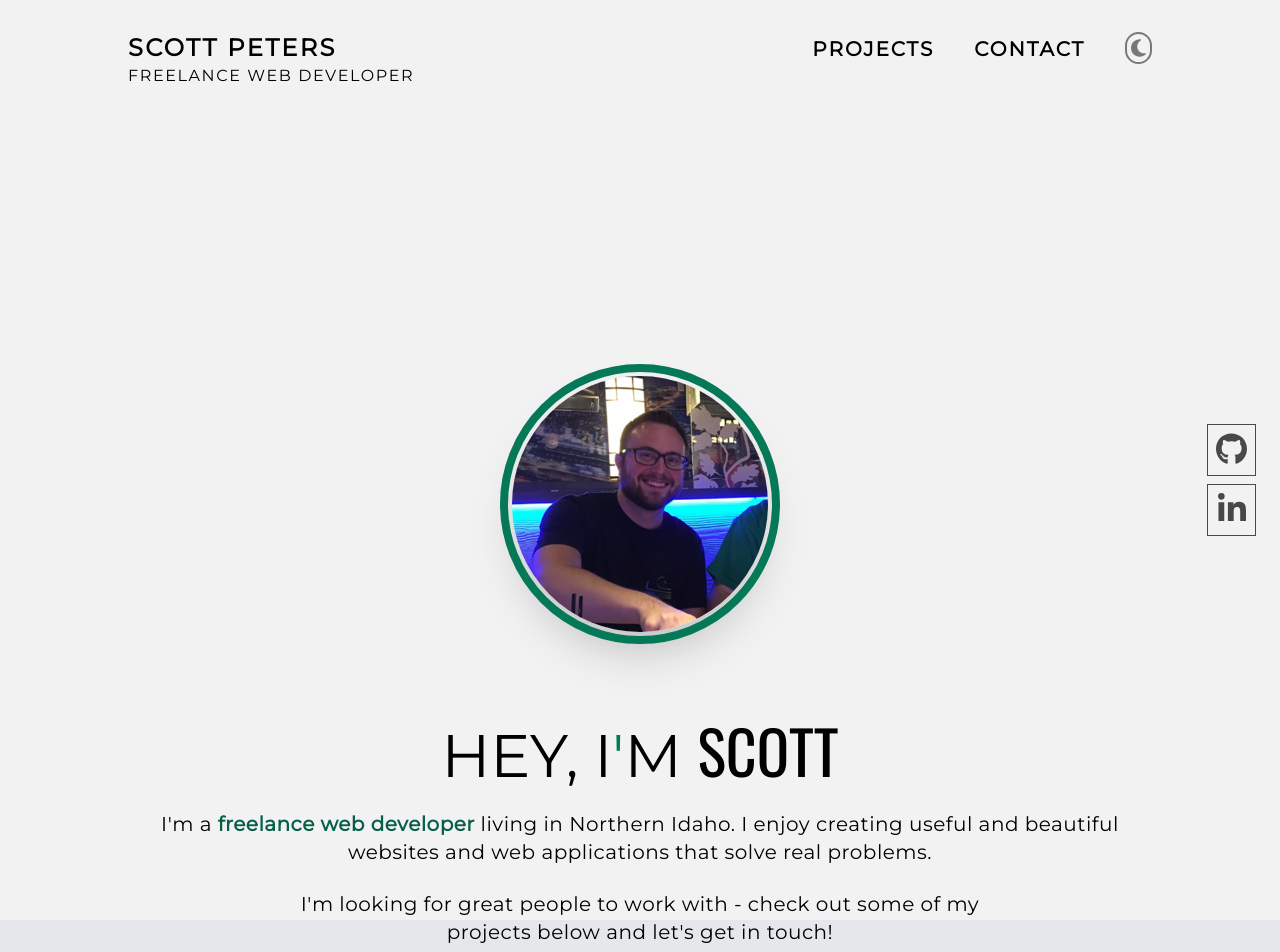
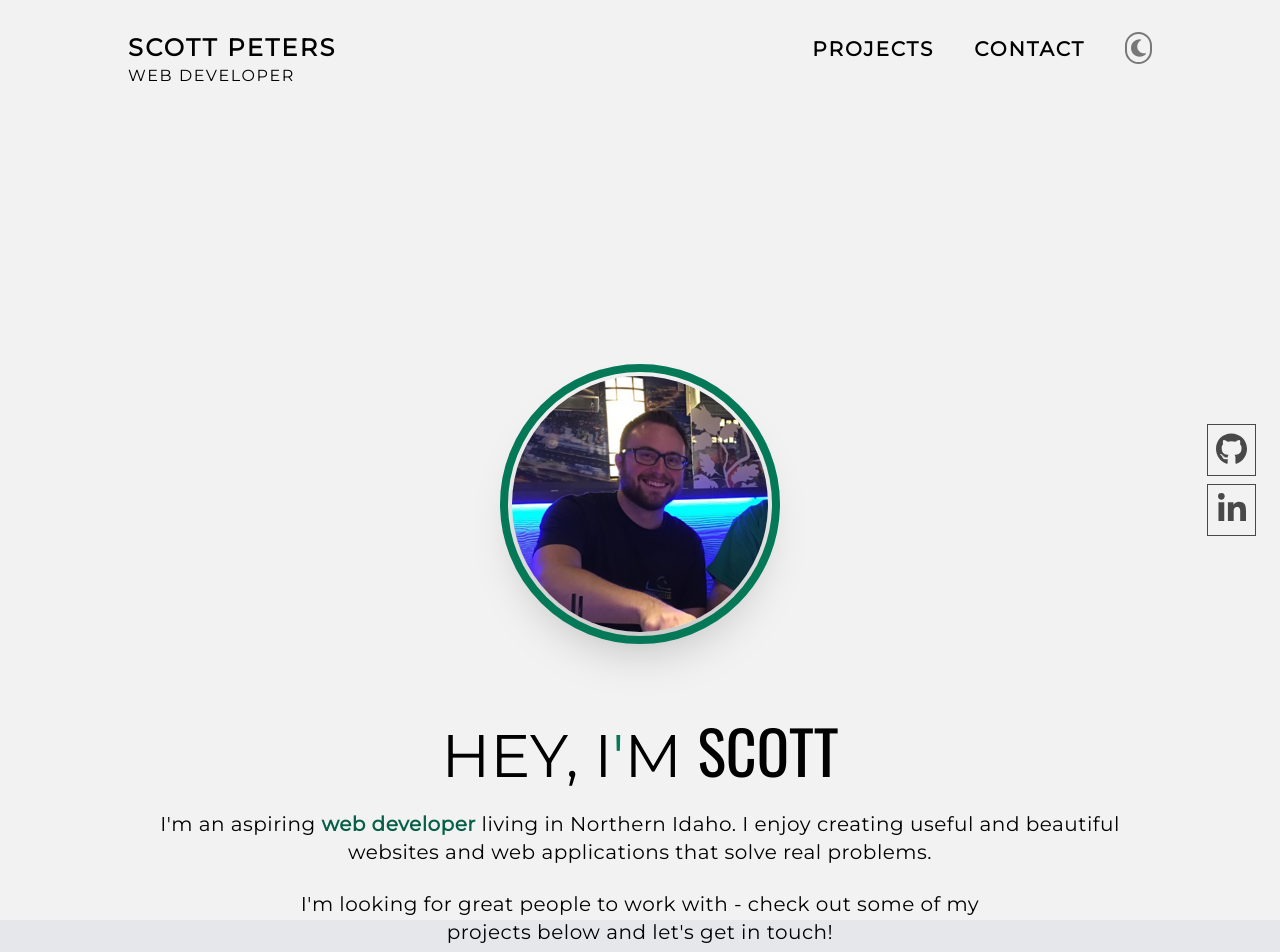
Before and after one commit to Blathe/personal-portfolio, a Next.js app: page / in a window 1280 px wide. Shown: the top 952 px of the page. Built offline with nearby package versions, Linux system fonts and the light colour scheme.

Commit message:
verbiage updates

```diff
--- a/components/header.js
+++ b/components/header.js
@@ -21,7 +21,7 @@ const Header = () => {
           <h2 className="text-2xl font-bold uppercase font-mons tracking-widest">
             Scott Peters
           </h2>
-          <h4 className="text-md uppercase font-mons tracking-widest">Freelance Web Developer</h4>
+          <h4 className="text-md uppercase font-mons tracking-widest">Web Developer</h4>
         </div>
         <div>
           <ul className="hidden md:inline-flex items-center gap-2 md:gap-10">
--- a/components/heroSection.js
+++ b/components/heroSection.js
@@ -29,9 +29,9 @@ const HeroSection = () => {
         <span className="font-oswald font-light font-bold">Scott</span>
       </h1>
       <p className="mx-auto text-center text-xl font-mons font-normal tracking-wide md:w-4/5 px-8">
-        I&apos;m a{" "}
+        I&apos;m an aspiring{" "}
         <span className="font-bold text-emerald-800 dark:text-emerald-500">
-          freelance web developer
+          web developer
         </span>{" "}
         living in Northern Idaho. I enjoy creating useful and beautiful websites
         and web applications that solve real problems.
--- a/components/sideSocialLinks.js
+++ b/components/sideSocialLinks.js
@@ -9,7 +9,7 @@ const SideSocialLinks = () => {
         aria-label="Github"
         className="hover:scale-110 opacity-70 hover:opacity-100 transition border-solid border border-black p-2 dark:border-white"
       >
-        <Link href="https://github.com/Blathe">
+        <Link target="_blank" href="https://github.com/Blathe">
           <FontAwesomeIcon icon={faGithub} size="2x" />
         </Link>
       </button>
@@ -17,7 +17,7 @@ const SideSocialLinks = () => {
         aria-label="LinkedIn"
         className="hover:scale-110 opacity-70 hover:opacity-100 transition border-solid border border-black p-2 dark:border-white"
       >
-        <Link href="https://www.linkedin.com/in/scott-peters-b93919223/">
+        <Link href="https://www.linkedin.com/in/scott-peters-b93919223/" target="_blank">
           <FontAwesomeIcon icon={faLinkedinIn} size="2x" />
         </Link>
       </button>
```
